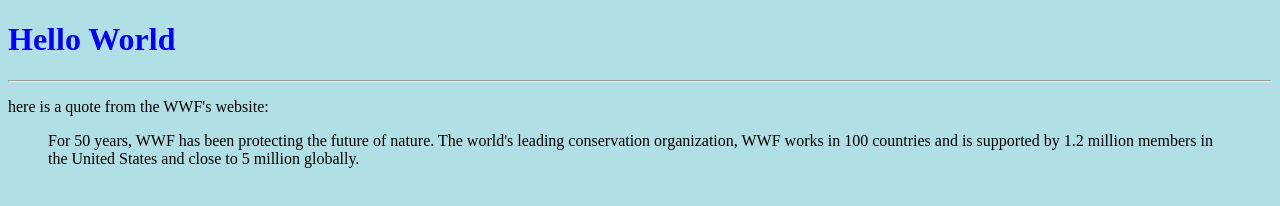
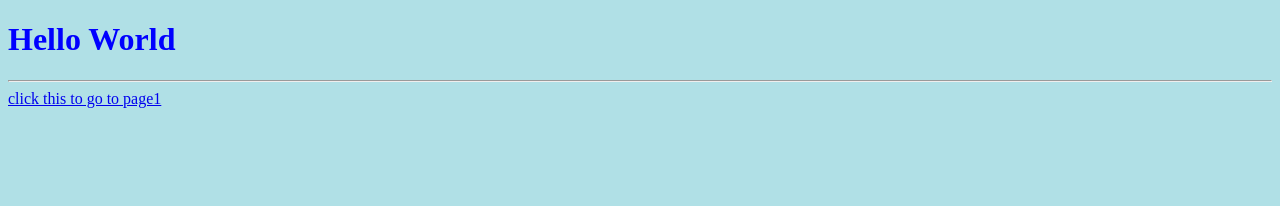
Before and after one commit to jeffreyito/jeffreyito.github.io, a plain HTML site: page index.html in a window 1280 px wide. Drawn offline with Linux system fonts and the light colour scheme.

Commit message:
test linking to next page

```diff
--- a/index.html
+++ b/index.html
@@ -3,15 +3,6 @@
 <body style="background-color:powderblue;">
 <h1 style="color:blue;">Hello World</h1>
 <hr>
-<p>
-here is a quote from the WWF's website:
-</p>
-<blockquote cite="http://www.worlwildlife.org/who/index.html">
-For 50 years, WWF has been protecting the future of nature.
-The world's leading conservation organization,
-WWF works in 100 countries and is supported by
-1.2 million members in the United States and
-close to 5 million globally.
-</blockquote>
+  <a href="https://jeffreyito.github.io/page1.html">click this to go to page1</a>
 </body>
 </html>
```
